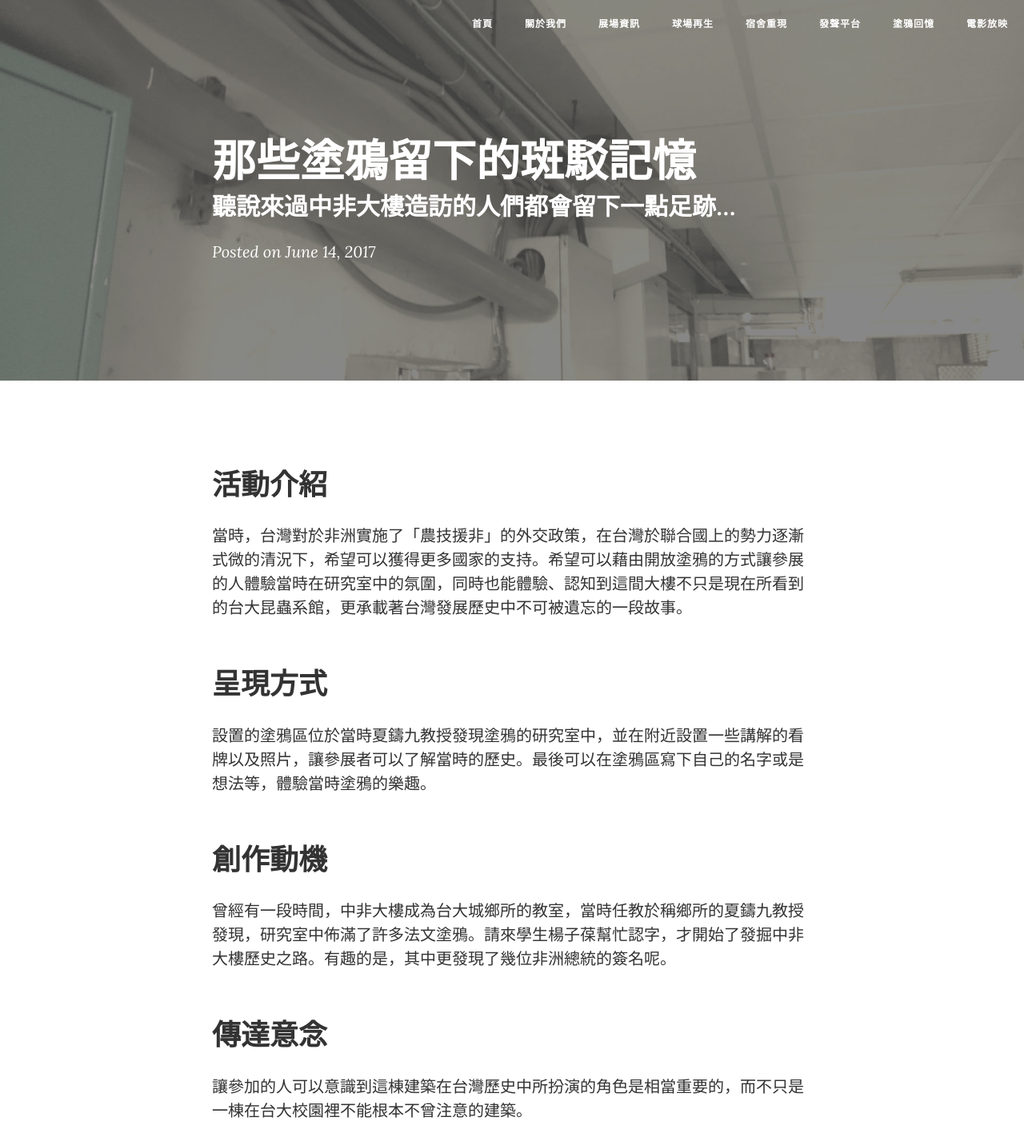
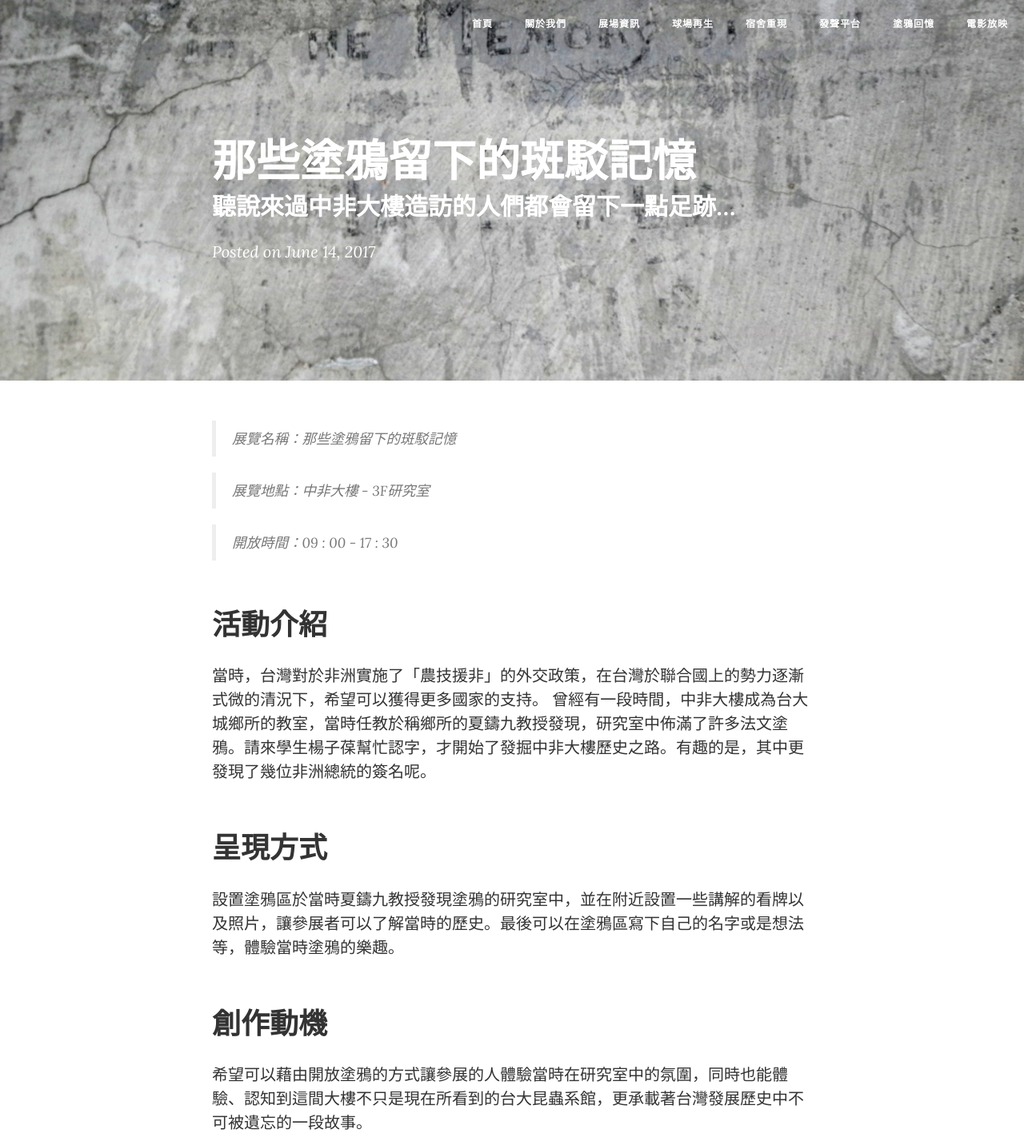
Before and after one commit to Echim2016/Adventure_of_ZF, a website: page post_paint.html in a window 1280 px wide. Shown: the top 1422 px of the page at 80% size. Drawn offline with nearby package versions, Linux system fonts and the light colour scheme.

Commit message:
[updated] post page and img updated

```diff
--- a/post_paint.html
+++ b/post_paint.html
@@ -81,7 +81,7 @@
 
     <!-- Page Header -->
     <!-- Set your background image for this header on the line below. -->
-    <header class="intro-header" style="background-image: url('img/space.jpg')">
+    <header class="intro-header" style="background-image: url('img/paint.jpg')">
         <div class="container">
             <div class="row">
                 <div class="col-lg-8 col-lg-offset-2 col-md-10 col-md-offset-1">
@@ -100,20 +100,24 @@
         <div class="container">
             <div class="row">
                 <div class="col-lg-8 col-lg-offset-2 col-md-10 col-md-offset-1">
+                    <blockquote>展覽名稱：那些塗鴉留下的斑駁記憶</blockquote>
+                    <blockquote>展覽地點：中非大樓 - 3F研究室</blockquote>
+                    <blockquote>開放時間：09 : 00 - 17 : 30</blockquote>
+
                     <h2 class="section-heading">活動介紹</h2>
-
-                    <p>當時，台灣對於非洲實施了「農技援非」的外交政策，在台灣於聯合國上的勢力逐漸式微的清況下，希望可以獲得更多國家的支持。希望可以藉由開放塗鴉的方式讓參展的人體驗當時在研究室中的氛圍，同時也能體驗、認知到這間大樓不只是現在所看到的台大昆蟲系館，更承載著台灣發展歷史中不可被遺忘的一段故事。
+                    <p>當時，台灣對於非洲實施了「農技援非」的外交政策，在台灣於聯合國上的勢力逐漸式微的清況下，希望可以獲得更多國家的支持。
+                    曾經有一段時間，中非大樓成為台大城鄉所的教室，當時任教於稱鄉所的夏鑄九教授發現，研究室中佈滿了許多法文塗鴉。請來學生楊子葆幫忙認字，才開始了發掘中非大樓歷史之路。有趣的是，其中更發現了幾位非洲總統的簽名呢。
                     </p>
 
                     <h2 class="section-heading">呈現方式</h2>
 
-                    <p>設置的塗鴉區位於當時夏鑄九教授發現塗鴉的研究室中，並在附近設置一些講解的看牌以及照片，讓參展者可以了解當時的歷史。最後可以在塗鴉區寫下自己的名字或是想法等，體驗當時塗鴉的樂趣。
+                    <p>設置塗鴉區於當時夏鑄九教授發現塗鴉的研究室中，並在附近設置一些講解的看牌以及照片，讓參展者可以了解當時的歷史。最後可以在塗鴉區寫下自己的名字或是想法等，體驗當時塗鴉的樂趣。
                     </p>
 
 
                     <h2 class="section-heading">創作動機</h2>
 
-                    <p>曾經有一段時間，中非大樓成為台大城鄉所的教室，當時任教於稱鄉所的夏鑄九教授發現，研究室中佈滿了許多法文塗鴉。請來學生楊子葆幫忙認字，才開始了發掘中非大樓歷史之路。有趣的是，其中更發現了幾位非洲總統的簽名呢。</p>
+                    <p>希望可以藉由開放塗鴉的方式讓參展的人體驗當時在研究室中的氛圍，同時也能體驗、認知到這間大樓不只是現在所看到的台大昆蟲系館，更承載著台灣發展歷史中不可被遺忘的一段故事。</p>
 
 
 
```
Also changed, not shown: post_court.html (+4 -1 lines), post_movie.html (+1 -1 lines), img/cinema.jpg (added), img/floor.jpg (added), img/paint.jpg (added).
